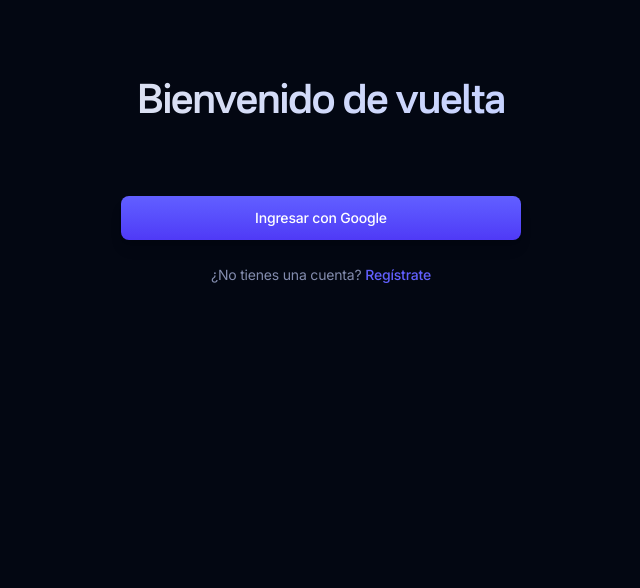
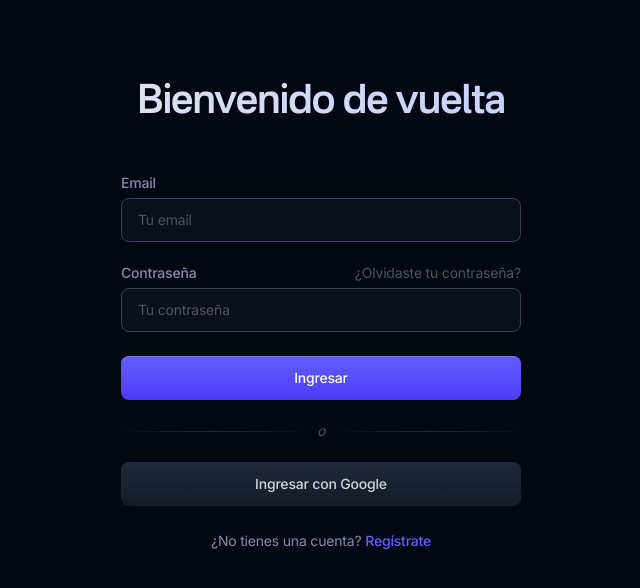
Before and after one commit to iandifilippo/kippilex, a Next.js app: page /signin in a window 1280 px wide. Shown: the top 588 px of the page, without its empty margins (319-959 px from the left). Built offline with nearby package versions, Linux system fonts and the light colour scheme; no server answers.

Commit message:
feat: Xd

```diff
--- a/app/completar-perfil-cliente/page.tsx
+++ b/app/completar-perfil-cliente/page.tsx
@@ -99,19 +99,26 @@
     e.preventDefault();
     setLoading(true);
 
+    // --- VALIDACIÓN AÑADIDA ---
+    if (!formData.preferenciaContacto) {
+        alert("Por favor, selecciona cómo prefieres recibir las propuestas.");
+        setLoading(false);
+        return;
+    }
+    if (!/^\d{10,}$/.test(formData.whatsapp)) {
+        alert('El Número WhatsApp no es válido (solo números, mínimo 10 dígitos).');
+        setLoading(false);
+        return;
+    }
+    // --- FIN VALIDACIÓN ---
+
+
     const { user } = (await supabase.auth.getUser()).data;
 
     if (!user) {
       alert("Error: No se encontró la sesión. Por favor, ingresa de nuevo.");
       setLoading(false);
       return;
-    }
-
-    // Validar que se haya seleccionado una preferencia de contacto
-    if (!formData.preferenciaContacto) {
-        alert("Por favor, selecciona cómo prefieres recibir las propuestas.");
-        setLoading(false);
-        return;
     }
 
     // Actualizamos la tabla 'profiles' con los datos del cliente
--- a/app/dashboard/page.tsx
+++ b/app/dashboard/page.tsx
@@ -1,4 +1,4 @@
-import { createServerClient } from '@supabase/ssr';
+import { createClient } from '@/utils/supabase/client'; // Usaremos el cliente del lado del navegador
 import { redirect } from 'next/navigation';
 import { cookies } from 'next/headers';
 
--- a/app/signin/page.tsx
+++ b/app/signin/page.tsx
@@ -1,31 +1,48 @@
 "use client";
 
-import { useEffect } from 'react'; // Necesario para el Guardia de Auth
+import { useState, useEffect } from 'react';
 import { createClient } from '@/utils/supabase/client';
 import { useRouter } from 'next/navigation';
 import Link from "next/link";
 
 export default function SignIn() {
-  // Eliminamos email, password, y errorMsg state
-  // const [email, setEmail] = useState('');
-  // const [password, setPassword] = useState('');
-  // const [errorMsg, setErrorMsg] = useState('');
-
+  const [email, setEmail] = useState('');
+  const [password, setPassword] = useState('');
+  const [errorMsg, setErrorMsg] = useState('');
   const router = useRouter();
   const supabase = createClient();
 
-  // --- GUARDIA DE AUTENTICACIÓN (Se mantiene) ---
+  // --- GUARDIA DE AUTENTICACIÓN (FINAL) ---
   useEffect(() => {
+    // Si la sesión está activa, redirige inmediatamente al router del dashboard.
     supabase.auth.getSession().then(({ data: { session } }) => {
       if (session) {
         router.push('/dashboard');
       }
     });
   }, [router, supabase]);
+  // --- FIN DEL GUARDIA ---
 
-  // Eliminamos handleSignIn
 
-  // --- Función para Ingresar con Google (Se mantiene) ---
+  // --- Función para Ingreso con Email ---
+  const handleSignIn = async (e: React.FormEvent) => {
+    e.preventDefault();
+    setErrorMsg('');
+
+    const { error } = await supabase.auth.signInWithPassword({
+      email: email,
+      password: password,
+    });
+
+    if (error) {
+      console.error(error);
+      setErrorMsg('Email o contraseña incorrectos. Por favor, intenta de nuevo.');
+    } else {
+      router.push('/dashboard');
+    }
+  };
+
+  // --- Función para Ingresar con Google ---
   const handleGoogleSignIn = async () => {
     await supabase.auth.signInWithOAuth({
       provider: 'google',
@@ -46,27 +63,74 @@
             </h1>
           </div>
 
-          {/* --- NUEVO BLOQUE: Solo Botón de Google y Reset --- */}
-          <div className="mx-auto max-w-[400px]">
-
-            {/* Link para restablecer contraseña */}
-            <div className="mb-4 text-center">
-                <Link
-                    className="text-sm text-gray-400 hover:underline"
+          {/* Formulario (Solo botones de login) */}
+          <form className="mx-auto max-w-[400px]" onSubmit={handleSignIn}>
+            <div className="space-y-5">
+              {/* ... (campos de email/contraseña) ... */}
+              <div>
+                <label
+                  className="mb-1 block text-sm font-medium text-indigo-200/65"
+                  htmlFor="email"
+                >
+                  Email
+                </label>
+                <input
+                  id="email"
+                  type="email"
+                  className="form-input w-full"
+                  placeholder="Tu email"
+                  value={email}
+                  onChange={(e) => setEmail(e.target.value)}
+                  required
+                />
+              </div>
+              <div>
+                <div className="mb-1 flex items-center justify-between gap-3">
+                  <label
+                    className="block text-sm font-medium text-indigo-200/65"
+                    htmlFor="password"
+                  >
+                    Contraseña
+                  </label>
+                  <Link
+                    className="text-sm text-gray-600 hover:underline"
                     href="/reset-password"
-                >                </Link>
+                  >
+                    ¿Olvidaste tu contraseña?
+                  </Link>
+                </div>
+                <input
+                  id="password"
+                  type="password"
+                  className="form-input w-full"
+                  placeholder="Tu contraseña"
+                  value={password}
+                  onChange={(e) => setPassword(e.target.value)}
+                  required
+                />
+              </div>
             </div>
 
+            {errorMsg && (
+              <p className="mt-4 text-center text-red-500">{errorMsg}</p>
+            )}
+
             <div className="mt-6 space-y-5">
+              <button type="submit" className="btn w-full bg-linear-to-t from-indigo-600 to-indigo-500 bg-[length:100%_100%] bg-[bottom] text-white shadow-[inset_0px_1px_0px_0px_--theme(--color-white/.16)] hover:bg-[length:100%_150%]">
+                Ingresar
+              </button>
+              <div className="flex items-center gap-3 text-center text-sm italic text-gray-600 before:h-px before:flex-1 before:bg-linear-to-r before:from-transparent before:via-gray-400/25 after:h-px after:flex-1 after:bg-linear-to-r after:from-transparent after:via-gray-400/25">
+                o
+              </div>
               <button
                 type="button"
-                className="btn w-full bg-linear-to-t from-indigo-600 to-indigo-500 text-white shadow-lg" // Usamos el estilo del botón primario
+                className="btn relative w-full bg-linear-to-b from-gray-800 to-gray-800/60 bg-[length:100%_100%] bg-[bottom] text-gray-300 before:pointer-events-none before:absolute before:inset-0 before:rounded-[inherit] before:border before:border-transparent before:[background:linear-gradient(to_right,var(--color-gray-800),var(--color-gray-700),var(--color-gray-800))_border_box] before:[mask-composite:exclude_!important] before:[mask:linear-gradient(white_0_0)_padding-box,_linear_gradient(white_0_0)] hover:bg-[length:100%_150%]"
                 onClick={handleGoogleSignIn}
               >
                 Ingresar con Google
               </button>
             </div>
-          </div>
+          </form>
 
           {/* Bottom link */}
           <div className="mt-6 text-center text-sm text-indigo-200/65">
--- a/app/signup/page.tsx
+++ b/app/signup/page.tsx
@@ -1,6 +1,6 @@
 "use client";
 
-import { useEffect } from 'react'; // Necesario para el Guardia de Auth
+import { useEffect } from 'react';
 import { createClient } from '@/utils/supabase/client';
 import { useRouter } from 'next/navigation';
 import Link from "next/link";
@@ -9,16 +9,16 @@
   const router = useRouter();
   const supabase = createClient();
 
-  // --- GUARDIA DE AUTENTICACIÓN (BLOQUE FINAL) ---
-  // Si ya hay sesión activa, salta el formulario y va al dashboard
+  // --- GUARDIA DE AUTENTICACIÓN (FINAL) ---
   useEffect(() => {
     supabase.auth.getSession().then(({ data: { session } }) => {
       if (session) {
-        router.push('/dashboard');
+        router.push('/dashboard'); // Redirige al router de dashboard si ya está logueado
       }
     });
   }, [router, supabase]);
   // --- FIN DEL GUARDIA ---
+
 
   // --- Función para Ingresar con Google ---
   const handleGoogleSignIn = async () => {
--- a/utils/supabase/server.ts
+++ /dev/null
@@ -1,36 +0,0 @@
-// utils/supabase/server.ts
-import { createServerClient } from '@supabase/ssr'
-import { cookies } from 'next/headers'
-import { ReadonlyRequestCookies } from 'next/dist/server/web/spec-extension/cookies';
-
-// Definimos los tipos de las cookies de Next.js para que el compilador no falle
-type CookieOptions = {
-    domain?: string;
-    expires?: Date;
-    maxAge?: number;
-    path?: string;
-    secure?: boolean;
-    sameSite?: "strict" | "lax" | "none";
-    httpOnly?: boolean;
-};
-
-export const createClient = (cookieStore: ReadonlyRequestCookies) => {
-    return createServerClient(
-        process.env.NEXT_PUBLIC_SUPABASE_URL!,
-        process.env.NEXT_PUBLIC_SUPABASE_ANON_KEY!,
-        {
-            cookies: {
-                get(name: string) {
-                    return cookieStore.get(name)?.value;
-                },
-                // La implementación final con los tipos correctos para la compilación
-                set(name: string, value: string, options: CookieOptions) {
-                    cookieStore.set(name, value, options);
-                },
-                remove(name: string, options: CookieOptions) {
-                    cookieStore.set(name, '', options);
-                },
-            },
-        }
-    );
-};
```
